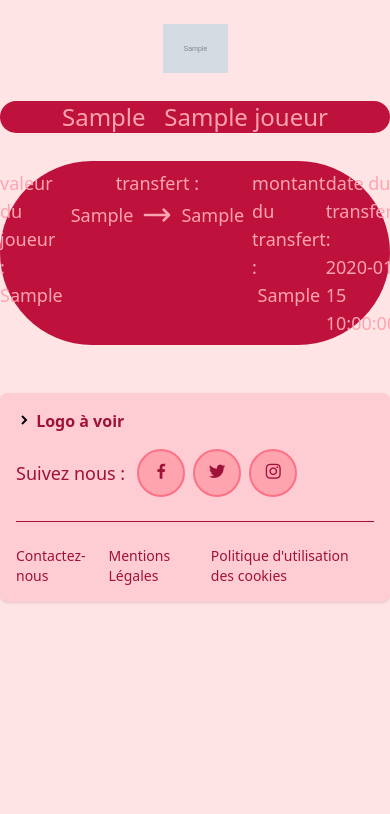
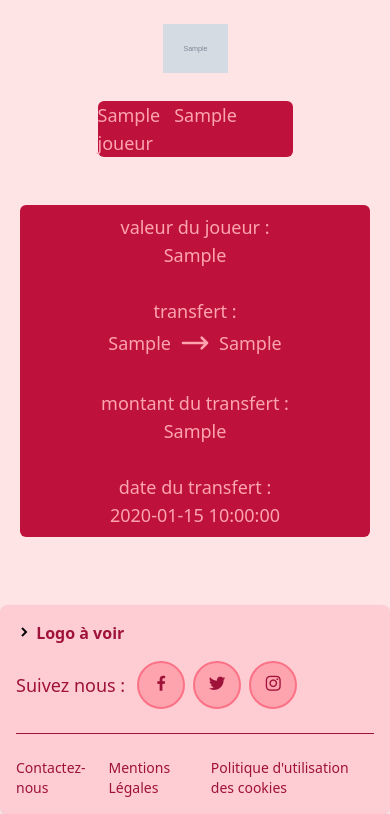
Before and after one commit to lucaslagant/Actu-AmiensSC, a PHP site: page /transfert.php in a window 390 px wide; the page is wider, and only the part inside the window is pictured. Shown: the part 124-938 px from the top of that part. Before the commit the page ends 727 px from the top of that part, so only its background shows below. Run offline with PHP 8.4, Linux system fonts and the light colour scheme; tables that the repository leaves empty or names only in its code hold one stand-in row (values such as "Sample post"); grey boxes marked "Sample" are stand-in pictures; some libraries are stand-ins or nearby versions.

Commit message:
modif responsive

```diff
--- a/transfert.php
+++ b/transfert.php
@@ -42,20 +42,23 @@
                 <?php if($transf->id == $image->id): ?>
                     <div class="text-lg flex-wrap">
                         <div class="flex flex-col justify-center">
-                            <div class="flex justify-center"><img class="w-1/6 h-1/6" src="joueur/<?= $image->img ?>" alt="<?= $transf->prenom ?> &nbsp; <?= $transf->nom ?>" ></div><br>
+                            <div class="flex justify-center l"><img class="w-1/6 h-1/6" src="joueur/<?= $image->img ?>" alt="<?= $transf->prenom ?> &nbsp; <?= $transf->nom ?>" ></div><br>
                             <div class="flex justify-center">
-                                <div class="flex justify-center bg-rose-700 w-full text-2xl text-left text-rose-300 rounded-full text-2xl w-1/5"> <?= $transf->prenom ?> &nbsp; <?= $transf->nom ?></div>
+                                <div class="flex justify-center max-md:flex-co bg-rose-700 w-full text-2xl text-left text-rose-300 rounded-full text-2xl w-1/5 max-md:text-lg max-md:rounded-md max-md:w-1/2 "> <?= $transf->prenom ?> &nbsp; <?= $transf->nom ?></div>
                             </div>
                         </div>
                         <br>
-                        <div class="flex justify-evenly bg-rose-700 w-full text-lg text-left text-rose-300 rounded-full py-2">
+                        <div class="max-md: p-5">
+                            <div class="flex justify-evenly bg-rose-700 w-full text-lg text-left text-rose-300 rounded-full py-2  max-md:rounded-md max-md:flex-col">
+
                                     <div>
                                         <div class="flex justify-center">valeur du joueur :</div>
                                         <div class="flex justify-center"><?= $transf->valeur_joueur ?></div>
                                     </div>
+                                    <br class="md:hidden">
                                     <div>
                                         <div class="flex justify-center">transfert :</div>
-                                <div class="flex">
+                                        <div class="flex justify-center">
                                             <div class="p-1 px-2"><?= $transf->club_depart ?></div>
                                             <svg class="h-9 w-8"  fill="none" viewBox="0 0 24 24" stroke="currentColor">
                                                 <path stroke-linecap="round" stroke-linejoin="round" stroke-width="2" d="M17 8l4 4m0 0l-4 4m4-4H3"/>
@@ -63,15 +66,17 @@
                                             <div class="p-1 px-2"><?= $transf->club_arrivee ?></div>
                                         </div>
                                     </div>
-
+                                    <br class="md:hidden">
                                     <div>
                                         <div class="flex justify-center"> montant du transfert :</div>
                                         <div class="flex justify-center"><?= $transf->montant ?></div>
                                     </div>
-
+                                    <br class="md:hidden">
                                     <div>
                                         <div class="flex justify-center">date du transfert :</div>
                                         <div class="flex justify-center"><?= $transf->date ?></div>
+                                    </div>
+
                             </div>
                         </div>
                     </div>
```
Lines whose indentation alone changed are shown as unchanged.
